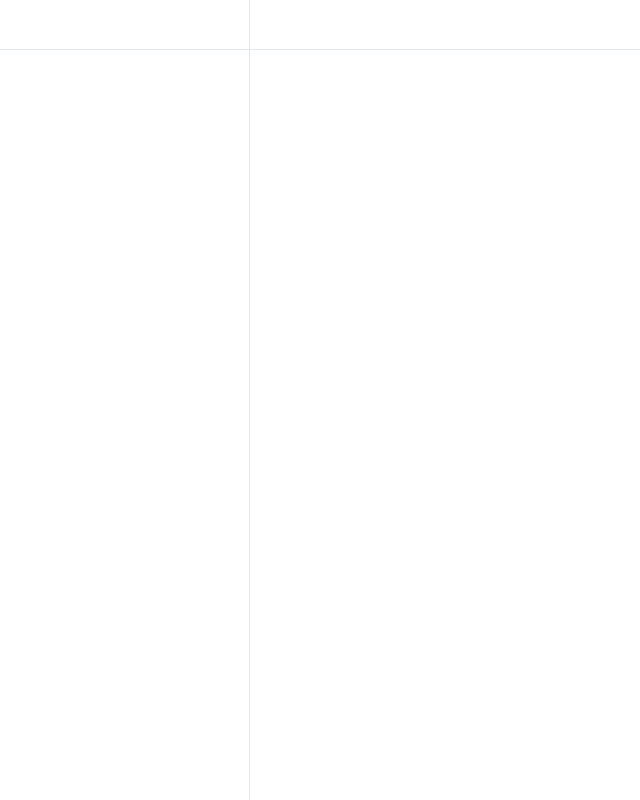
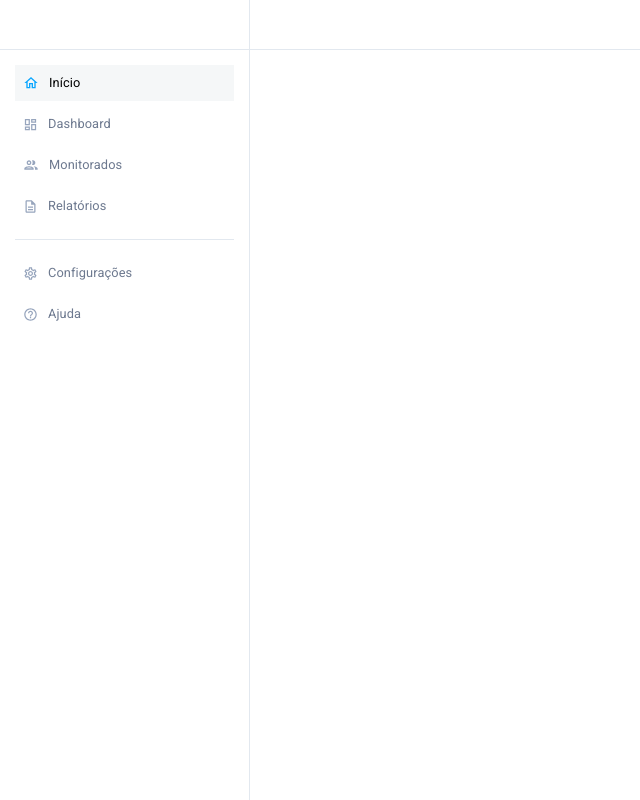
Before and after one commit to mvgoliveira/safeband-dashboard, a Next.js app: page / in a window 1280 px wide. Shown: the whole page, without its empty margins (0-640 px from the left). Built offline with nearby package versions, Linux system fonts and the light colour scheme.

Commit message:
feat: add sidebar

```diff
--- a/package.json
+++ b/package.json
@@ -12,6 +12,7 @@
     "next": "14.2.5",
     "react": "^18",
     "react-dom": "^18",
+    "react-icons": "^5.2.1",
     "styled-components": "^6.1.12"
   },
   "devDependencies": {
@@ -19,6 +20,7 @@
     "@types/node": "^20",
     "@types/react": "^18",
     "@types/react-dom": "^18",
+    "@types/react-icons": "^3.0.0",
     "@types/styled-components": "^5.1.34",
     "eslint": "^8.38.0",
     "eslint-config-airbnb": "^19.0.4",
--- a/src/components/sidebar/index.tsx
+++ b/src/components/sidebar/index.tsx
@@ -1,23 +1,48 @@
+import { Typography } from "@/components/typography";
+import { IReactChildren } from "@/interfaces/core";
 import { ReactElement } from "react";
 
-export const SideBar = (): ReactElement => {
-    return <></>;
+import { StyledDivider, StyledItem, StyledSidebar, StyledUserProfile } from "./styles";
+
+export const SideBar = ({ children }: IReactChildren): ReactElement => {
+    return <StyledSidebar> {children} </StyledSidebar>;
 };
 
-const Item = (): ReactElement => {
-    return <></>;
+interface IItemProps {
+    icon: ReactElement;
+    text: string;
+    href: string;
+    active?: boolean;
+}
+
+const Item = ({ icon, text, href, active = false }: IItemProps): ReactElement => {
+    return (
+        <StyledItem href={href} active={active}>
+            {icon}
+
+            <Typography
+                tag="p"
+                color={active ? "black" : "gray70"}
+                fontFamily="roboto"
+                fontSize={{ xs: "fs75" }}
+                fontWeight="regular"
+            >
+                {text}
+            </Typography>
+        </StyledItem>
+    );
 };
 Item.displayName = "Item";
 SideBar.Item = Item;
 
 const Divider = (): ReactElement => {
-    return <></>;
+    return <StyledDivider />;
 };
 Divider.displayName = "Divider";
 SideBar.Divider = Divider;
 
 const UserProfile = (): ReactElement => {
-    return <></>;
+    return <StyledUserProfile></StyledUserProfile>;
 };
 UserProfile.displayName = "UserProfile";
 SideBar.UserProfile = UserProfile;
--- a/src/components/sidebar/styles.ts
+++ b/src/components/sidebar/styles.ts
@@ -0,0 +1,35 @@
+import Link from "next/link";
+import styled from "styled-components";
+
+export const StyledSidebar = styled.div`
+    display: flex;
+    flex-direction: column;
+    justify-content: space-between;
+    padding: 15px;
+`;
+
+export const StyledItem = styled(Link)<{ active: boolean }>`
+    display: flex;
+    gap: 10px;
+    justify-content: flex-start;
+    align-items: center;
+    padding: 10px 8px;
+    background: ${({ theme, active }) => (active ? theme.colors.gray10 : theme.colors.white)};
+
+    p {
+        color: ${({ theme, active }) => (active ? theme.colors.black : theme.colors.gray70)};
+    }
+
+    &:hover {
+        background: ${({ theme }) => theme.colors.gray10};
+    }
+`;
+
+export const StyledDivider = styled.hr`
+    border: none;
+    height: 1px;
+    background: ${({ theme }) => theme.colors.gray30};
+    margin: 10px 0;
+`;
+
+export const StyledUserProfile = styled.div``;
--- a/src/components/typography/index.tsx
+++ b/src/components/typography/index.tsx
@@ -1,7 +1,7 @@
+import React, { ReactElement } from "react";
+
 import { IReactChildren } from "../../interfaces/core";
 import { Theme } from "../../themes/Theme";
-import React, { ReactElement } from "react";
-
 import { StyledTypography } from "./styles";
 
 type FontSizeBreakpoints = {
--- a/src/layouts/appLayout/index.tsx
+++ b/src/layouts/appLayout/index.tsx
@@ -1,6 +1,17 @@
 "use client";
 
-import { ReactElement } from "react";
+import { SideBar } from "@/components/sidebar";
+import { Theme } from "@/themes";
+import { usePathname } from "next/navigation";
+import { ReactElement, useEffect } from "react";
+import {
+    MdOutlineDashboard,
+    MdOutlineDescription,
+    MdOutlineGroup,
+    MdOutlineHelpOutline,
+    MdOutlineHome,
+    MdOutlineSettings,
+} from "react-icons/md";
 
 import { IReactChildren } from "../../interfaces/core";
 import {
@@ -12,13 +23,117 @@ import {
 } from "./styles";
 
 export const AppLayout = ({ children }: IReactChildren): ReactElement => {
+    const pathname = usePathname();
+
+    useEffect(() => {
+        console.log(pathname);
+    }, [pathname]);
+
     return (
         <LayoutContainer>
             <StyledHeader />
 
             <StyledIconHeaderContainer />
 
-            <StyledSideBar></StyledSideBar>
+            <StyledSideBar>
+                <SideBar>
+                    <div style={{ display: "flex", flexDirection: "column", gap: 5 }}>
+                        <SideBar.Item
+                            icon={
+                                <MdOutlineHome
+                                    size={16}
+                                    color={
+                                        pathname === "/" ? Theme.colors.blue50 : Theme.colors.gray60
+                                    }
+                                />
+                            }
+                            text="Início"
+                            href="/"
+                            active={pathname === "/"}
+                        />
+                        <SideBar.Item
+                            icon={
+                                <MdOutlineDashboard
+                                    size={15}
+                                    color={
+                                        pathname === "/dashboard"
+                                            ? Theme.colors.blue50
+                                            : Theme.colors.gray60
+                                    }
+                                />
+                            }
+                            text="Dashboard"
+                            href="/dashboard"
+                            active={pathname === "/dashboard"}
+                        />
+                        <SideBar.Item
+                            icon={
+                                <MdOutlineGroup
+                                    size={16}
+                                    color={
+                                        pathname === "/monitored"
+                                            ? Theme.colors.blue50
+                                            : Theme.colors.gray60
+                                    }
+                                />
+                            }
+                            text="Monitorados"
+                            href="/monitored"
+                            active={pathname === "/monitored"}
+                        />
+                        <SideBar.Item
+                            icon={
+                                <MdOutlineDescription
+                                    size={15}
+                                    color={
+                                        pathname === "/reports"
+                                            ? Theme.colors.blue50
+                                            : Theme.colors.gray60
+                                    }
+                                />
+                            }
+                            text="Relatórios"
+                            href="/reports"
+                            active={pathname === "/reports"}
+                        />
+
+                        <SideBar.Divider />
+
+                        <SideBar.Item
+                            icon={
+                                <MdOutlineSettings
+                                    size={15}
+                                    color={
+                                        pathname === "/settings"
+                                            ? Theme.colors.blue50
+                                            : Theme.colors.gray60
+                                    }
+                                />
+                            }
+                            text="Configurações"
+                            href="/settings"
+                            active={pathname === "/settings"}
+                        />
+                        <SideBar.Item
+                            icon={
+                                <MdOutlineHelpOutline
+                                    size={15}
+                                    color={
+                                        pathname === "/help"
+                                            ? Theme.colors.blue50
+                                            : Theme.colors.gray60
+                                    }
+                                />
+                            }
+                            text="Ajuda"
+                            href="/help"
+                            active={pathname === "/help"}
+                        />
+                    </div>
+
+                    <SideBar.UserProfile />
+                </SideBar>
+            </StyledSideBar>
 
             <StyledContent>{children}</StyledContent>
         </LayoutContainer>
```
Also changed, not shown: 1 other file (tests, documents, lock files or other folders).
